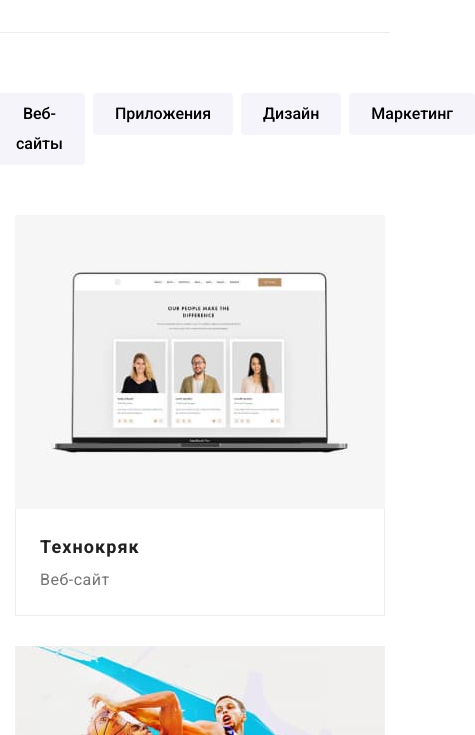
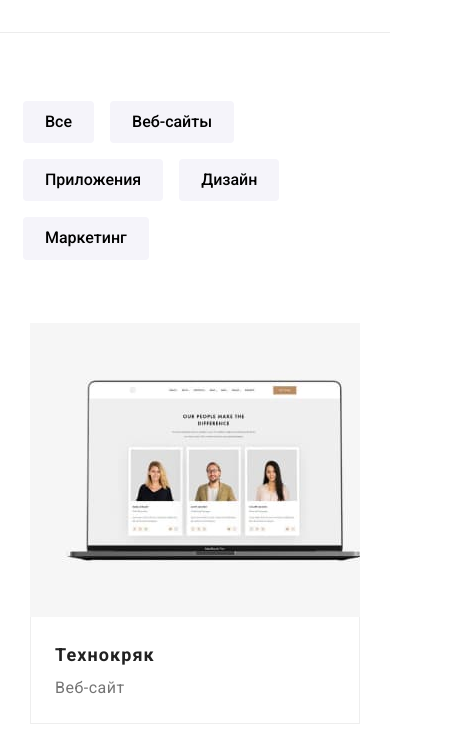
Before and after one commit to Oleg-Kupriianov/goit-markup-hw-08, a plain HTML site: page portfolio.html in a window 390 px wide. Shown: the part 109-844 px from the top of the page, 475 px wide, since content can reach past the window. Drawn offline with Linux system fonts and the light colour scheme.

Commit message:
feat: add portfolio media query

```diff
--- a/portfolio.html
+++ b/portfolio.html
@@ -52,11 +52,16 @@
             <div class="container">
                 <h1 class="visually-hidden">Portfolio</h1>
                 <ul class="portfolio-buttons list">
-                    <li><button class="portfolio-button pointer" type="button">Все</button></li>
-                    <li><button class="portfolio-button pointer" type="button">Веб-сайты</button></li>
-                    <li><button class="portfolio-button pointer" type="button">Приложения</button></li>
-                    <li><button class="portfolio-button pointer" type="button">Дизайн</button></li>
-                    <li><button class="portfolio-button pointer" type="button">Маркетинг</button></li>
+                    <li class="portfolio-button_item"><button class="portfolio-button pointer"
+                            type="button">Все</button></li>
+                    <li class="portfolio-button_item"><button class="portfolio-button pointer"
+                            type="button">Веб-сайты</button></li>
+                    <li class="portfolio-button_item"><button class="portfolio-button pointer"
+                            type="button">Приложения</button></li>
+                    <li class="portfolio-button_item"><button class="portfolio-button pointer"
+                            type="button">Дизайн</button></li>
+                    <li class="portfolio-button_item"><button class="portfolio-button pointer"
+                            type="button">Маркетинг</button></li>
                 </ul>
 
                 <ul class="gallery list">
--- a/sass/layout/_footer.scss
+++ b/sass/layout/_footer.scss
@@ -135,6 +135,7 @@
 
   @media screen and (min-width: 1200px) {
     display: flex;
+    align-items: baseline;
   }
 }
 
--- a/sass/layout/_gallery.scss
+++ b/sass/layout/_gallery.scss
@@ -18,12 +18,24 @@
 
   &-item {
     position: relative;
-    width: 370px;
+    // width: 370px;
     box-sizing: border-box;
     margin-bottom: 30px;
-    margin-right: 30px;
     transition-duration: 250ms;
     transition-timing-function: cubic-bezier(0.4, 0, 0.2, 1);
+
+    @media screen and (max-width: 480px) {
+      width: calc((100% - 2 * 15px) / 1);
+      margin: 15px;
+    }
+    @media screen and (min-width: 768px) {
+      width: calc((100% - 4 * 15px) / 2);
+      margin: 15px;
+    }
+    @media screen and (min-width: 1200px) {
+      width: calc((100% - 6 * 15px) / 3);
+      margin: 15px;
+    }
 
     &:hover {
       box-sizing: border-box;
--- a/sass/layout/_portfolio.scss
+++ b/sass/layout/_portfolio.scss
@@ -1,10 +1,22 @@
 .portfolio-buttons {
   display: flex;
-  justify-content: center;
-  margin-bottom: 50px;
+  flex-wrap: wrap;
 
-  & li:not(:last-child) {
-    margin-right: 8px;
+  // margin-bottom: 50px;
+  // margin: -8px;
+  // & li:not(:last-child) {
+  //   margin-right: 8px;
+  // }
+
+  @media screen and (max-width: 767px) {
+    margin-bottom: 40px;
+  }
+  @media screen and (min-width: 768px) {
+    justify-content: center;
+    margin-bottom: 30px;
+  }
+  @media screen and (min-width: 1200px) {
+    margin-bottom: 50px;
   }
 }
 .portfolio-button {
@@ -17,6 +29,7 @@
   border: none;
   transition-duration: 250ms;
   transition-timing-function: cubic-bezier(0.4, 0, 0.2, 1);
+  margin: 8px;
 
   &:hover,
   &:focus {
@@ -27,3 +40,13 @@
     border-radius: 4px;
   }
 }
+
+.portfolio-button_item {
+  @media screen and (min-width: 480px) {
+  }
+
+  @media screen and (max-width: 767px) {
+    // justify-content: center;
+    // margin-bottom: 30px;
+  }
+}
```
Also changed, not shown: css/main.css, css/main.min.css, 2 other files.
